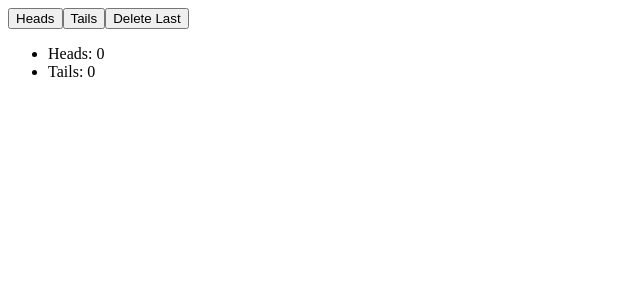
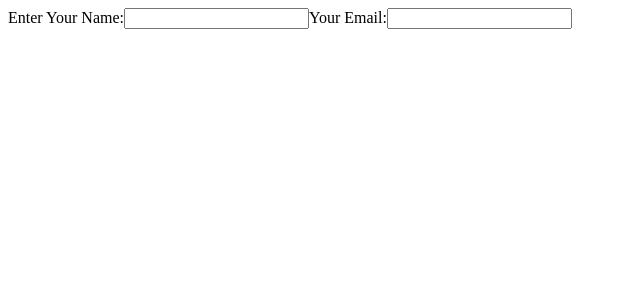
Before and after one commit to JacksonDynamics/Thinkful, a React (Create React App) app: page / in a window 1280 px wide. Shown: the top 300 px of the page, without its empty margins (0-640 px from the left). Built offline with nearby package versions, Linux system fonts and the light colour scheme.

Commit message:
Subscriber Form

```diff
--- a/src/App.js
+++ b/src/App.js
@@ -1,8 +1,8 @@
-import CoinTossCounter from './CoinTossCounter'
+import SubscriberForm from './SubscriberForm'
 
 
 function App() {
-  return <CoinTossCounter />;
+  return <SubscriberForm />;
 }
 
 export default App;
--- a/src/CoinTossCounter.js
+++ /dev/null
@@ -1,45 +0,0 @@
-import React, { useState } from "react";
-
-
-function CoinTossCounter() {
-  const [results, setResults] = useState([]);
-  const [counts, setCounts] = useState({ H: 0, T: 0 });
-
-
-  const handleClick = (value) => {
-    setResults([...results, value]);
-    setCounts({
-      ...counts,
-      [value]: counts[value] + 1,
-    });
-  };
-
-  const handleDeleteLast = () => {
-    const last = results[results.length - 1];
-    const list = results.slice(0, -1);
-
-    setResults(list);
-    if (last) {
-      setCounts({
-        ...counts,
-        [last]: counts[last] - 1,
-      });
-    }
-  };
-
-  return (
-    <section>
-      <div>
-        <button onClick={() => handleClick("H")}>Heads</button>
-        <button onClick={() => handleClick("T")}>Tails</button>
-        <button onClick={handleDeleteLast}>Delete Last</button>
-      </div>
-      <ul>
-        <li>Heads: {counts["H"]}</li>
-        <li>Tails: {counts["T"]}</li>
-      </ul>
-    </section>
-  );
-}
-
-export default CoinTossCounter
--- /dev/null
+++ b/src/SubscriberForm.js
@@ -0,0 +1,20 @@
+import React, { useState } from "react";
+
+
+function SubscriberForm() {
+  return (
+    <form>
+      <label htmlFor="name">
+        Enter Your Name:
+        <input type="text" id="name" name="name" />
+      </label>
+      <label htmlFor="email">
+        Your Email:
+        <input id="email" type="email" name="email" />
+      </label>
+    </form>
+  );
+}
+
+
+export default SubscriberForm
```
